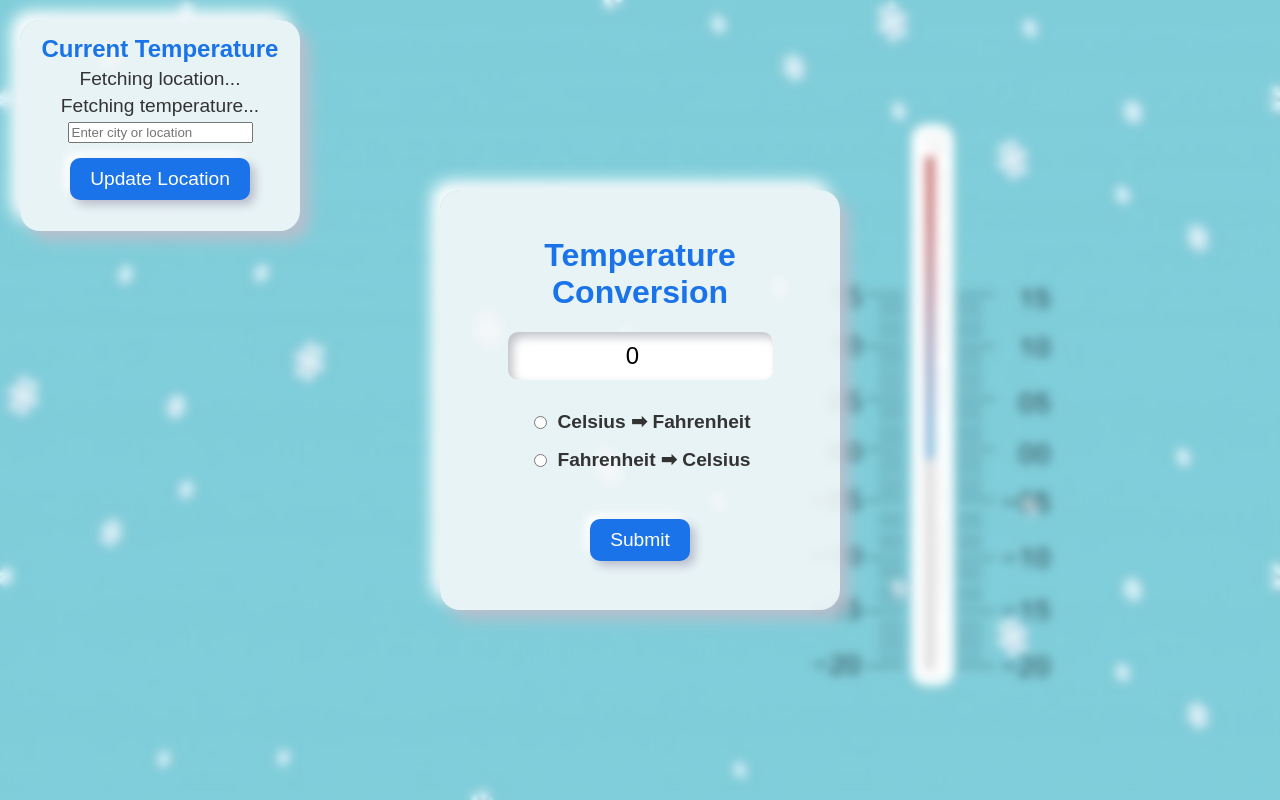
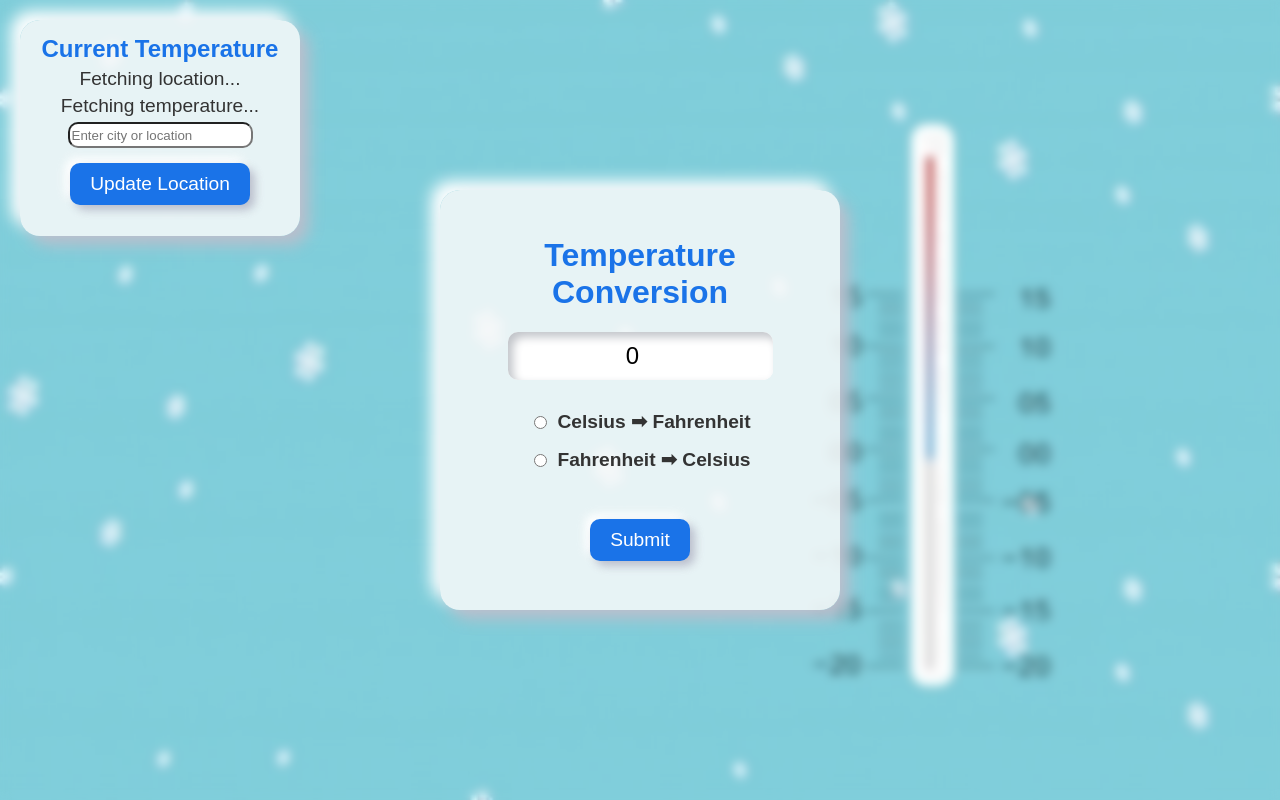
Before and after one commit to Kundan10424/Temperature-Converter, a plain HTML site: page index.html in a window 1280 px wide. Drawn offline with Linux system fonts and the light colour scheme.

Commit message:
style.css

```diff
--- a/style.css
+++ b/style.css
@@ -11,7 +11,7 @@ body {
     position: relative;
 }
 
-h1{
+h1 {
     color: #1a73e8;
 }
 
@@ -39,6 +39,11 @@ h1{
     margin: 5px 0;
 }
 
+#locationInput {
+    height: 20px;
+    border-radius: 10px;
+}
+
 form {
     background-color: rgba(249, 249, 249, 0.85);
     text-align: center;
@@ -59,7 +64,6 @@ form {
     box-shadow: inset 5px 5px 10px #c1c4c9, inset -5px -5px 10px #ffffff;
     margin-bottom: 30px;
     outline: none;
-
 }
 
 .radio-container {
```
